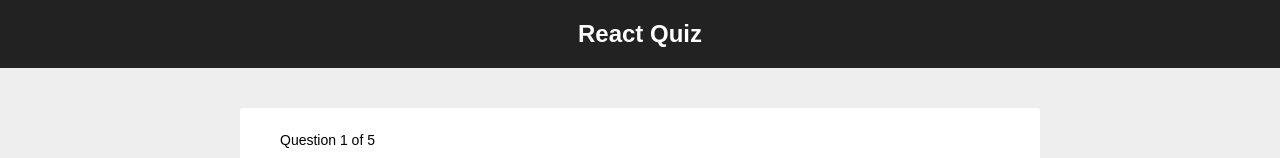
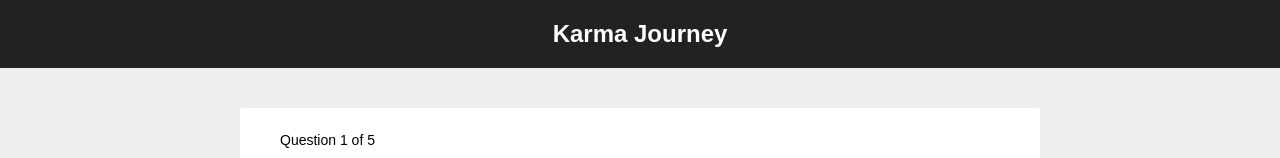
Before and after one commit to LessBeaver/KarmaJourney, a React (Create React App) app: page /QuizPage in a window 1280 px wide. Shown: the top 158 px of the page. Built offline with nearby package versions, Linux system fonts and the light colour scheme; the HTML template or start-up script is replaced by a standard one.

Commit message:
few enhancement

```diff
--- a/src/components/QuizPage.jsx
+++ b/src/components/QuizPage.jsx
@@ -1,5 +1,5 @@
 import React, { Component } from "react";
-import Quiz from "../components/Quiz"
+import Quiz from "../components/Quiz";
 import quizQuestions from "../components/quizQuestions";
 import Result from "../components/Result";
 import "./QuizPage.css";
@@ -124,7 +124,7 @@
     return (
       <div className="App">
         <div className="App-header">
-          <h2>React Quiz</h2>
+          <h2>Karma Journey</h2>
         </div>
         {this.state.result ? this.renderResult() : this.renderQuiz()}
       </div>
```
Also changed, not shown: 1 other file (tests, documents, lock files or other folders).
